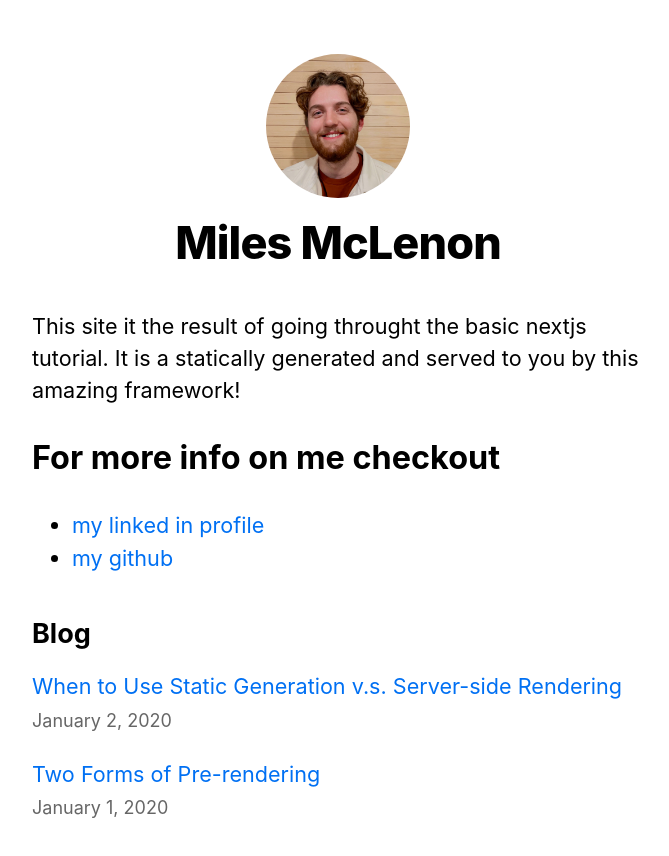
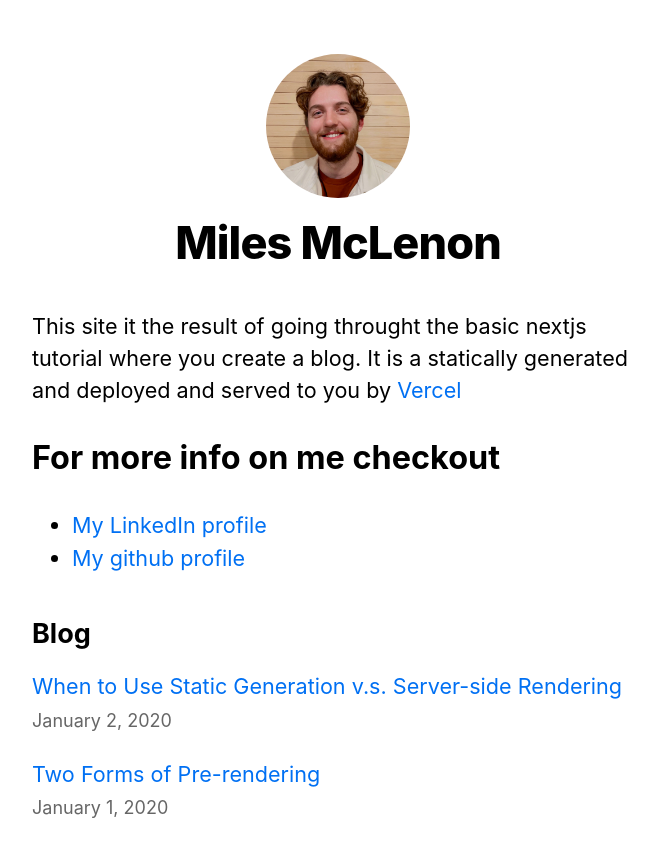
Before and after one commit to milesz8/nextjs-blog, a Next.js app: page / in a window 1280 px wide. Shown: the top 856 px of the page, without its empty margins (302-971 px from the left). Built offline with nearby package versions, Linux system fonts and the light colour scheme.

Commit message:
updated links and content

```diff
--- a/pages/index.js
+++ b/pages/index.js
@@ -22,17 +22,17 @@ export default function Home({ allPostsData }) {
       </Head>
       <section className={utilStyles.headingMd}>
         <p>
-          This site it the result of going throught the basic nextjs tutorial.
-          It is a statically generated and served to you by this amazing
-          framework!
+          This site it the result of going throught the basic nextjs tutorial
+          where you create a blog. It is a statically generated and deployed and
+          served to you by <a href="https://vercel.com/">Vercel</a>
         </p>
         <h1>For more info on me checkout</h1>
         <ul>
           <li>
-            <a href="https://nextjs.org/learn">my linked in profile</a>
+            <a href="https://nextjs.org/learn">My LinkedIn profile</a>
           </li>
           <li>
-            <a href="https://nextjs.org/learn">my github</a>
+            <a href="https://github.com/milesz8">My github profile</a>
           </li>
         </ul>
       </section>
```
